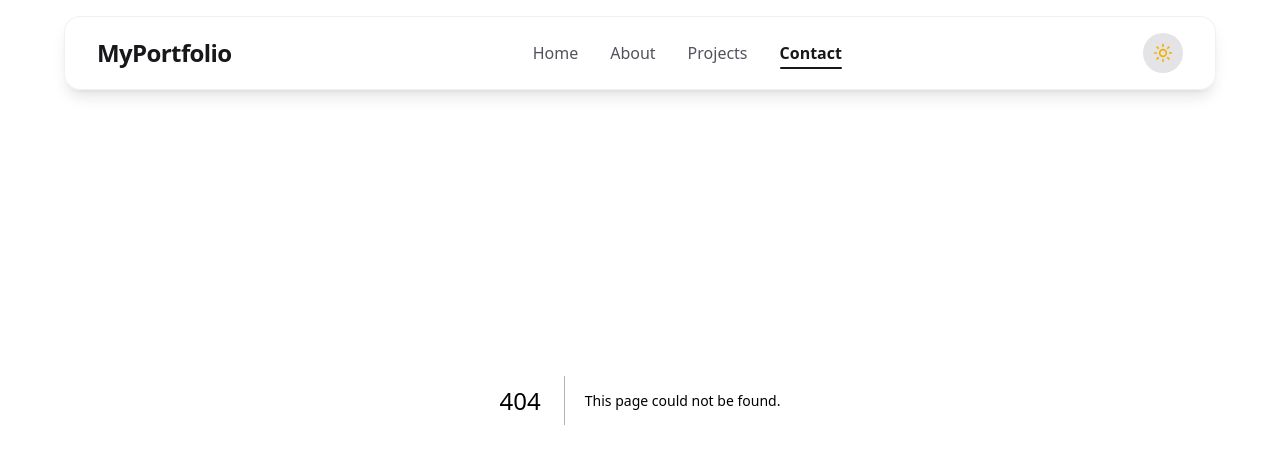
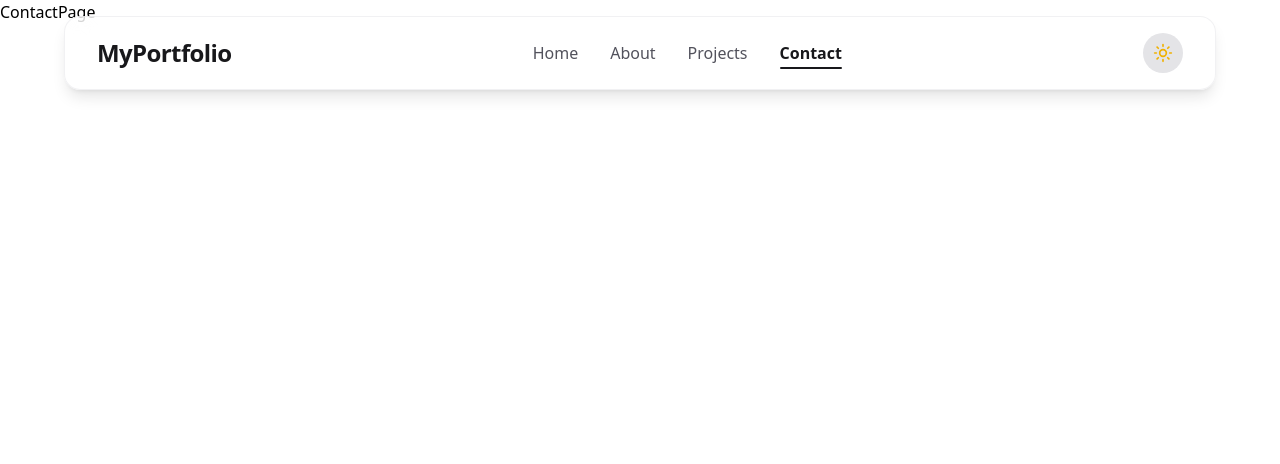
Before and after one commit to javidShabin/full-stack-portfolio-webiste, a Next.js app: page /contact in a window 1280 px wide. Before the commit this address had no page. Shown: the top 464 px of the page. Built offline with nearby package versions, Linux system fonts and the light colour scheme.

Commit message:
Header becomes more better and create the pages and set routes for all pages

```diff
--- /dev/null
+++ b/app/about/page.tsx
@@ -0,0 +1,7 @@
+import React from 'react'
+
+export default function AboutPage() {
+  return (
+    <div>AboutPage</div>
+  )
+}
--- /dev/null
+++ b/app/contact/page.tsx
@@ -0,0 +1,7 @@
+import React from 'react'
+
+export default function ContactPage() {
+  return (
+    <div>ContactPage</div>
+  )
+}
--- /dev/null
+++ b/app/project/page.tsx
@@ -0,0 +1,7 @@
+import React from 'react'
+
+export default function ProjectPage() {
+  return (
+    <div>ProjectPage</div>
+  )
+}
```
